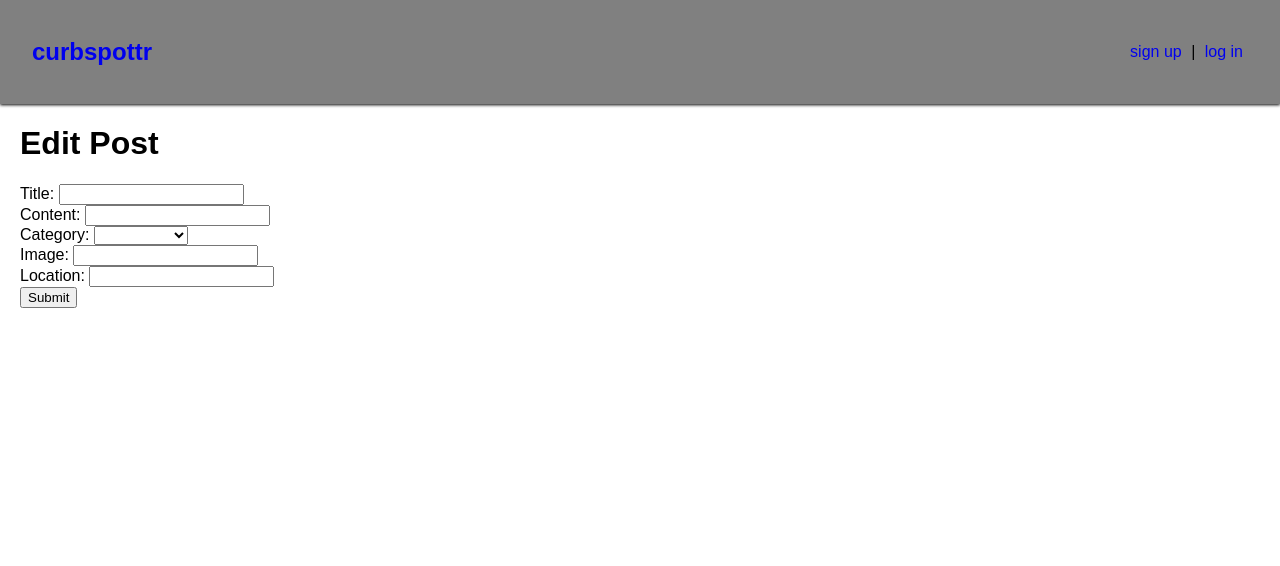
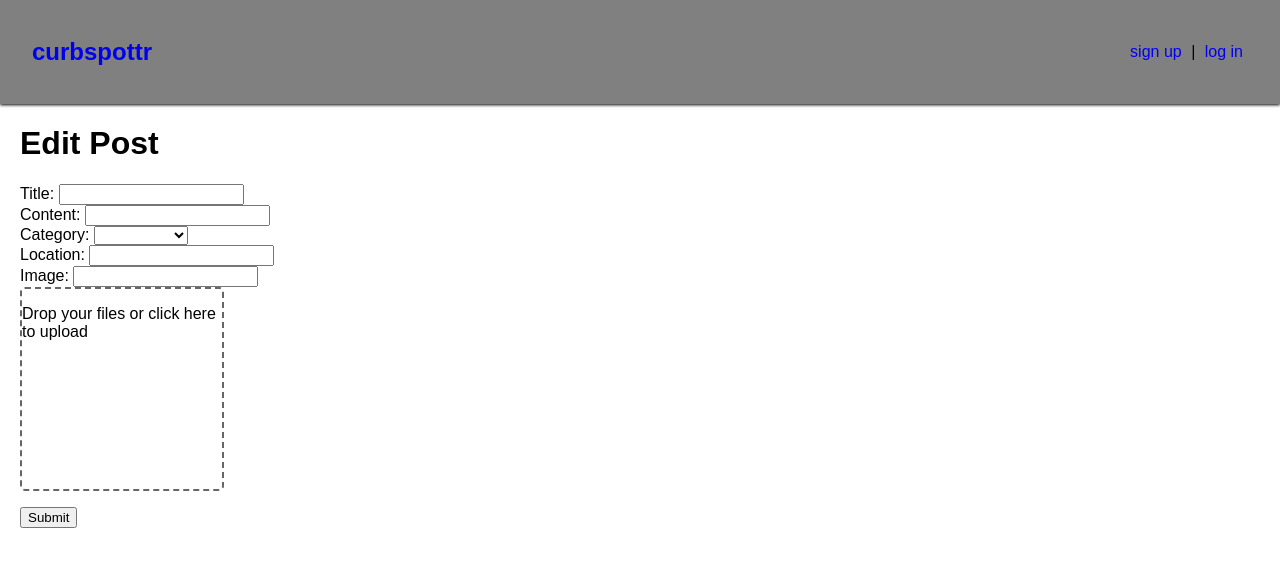
Before and after one commit to JessLGardner/curbspotter, a React (Create React App) app in the folder client/: page /neighborhoods/1/posts/1/edit in a window 1280 px wide. Shown: the top 566 px of the page. Built offline with nearby package versions, Linux system fonts and the light colour scheme; no server answers.

Commit message:
debugging

```diff
--- a/client/src/components/EditPost.jsx
+++ b/client/src/components/EditPost.jsx
@@ -1,5 +1,6 @@
 import React, { Component } from 'react';
 import { Redirect } from 'react-router-dom';
+import Dropzone from 'react-dropzone'
 import axios from 'axios';
 import styled from 'styled-components';
 
@@ -19,7 +20,8 @@ class EditPost extends Component {
         image_url: '',
         category: '',
         location: ''
-      }
+      },
+      uploadStatus: ''
     }
   }
 
@@ -35,7 +37,7 @@ class EditPost extends Component {
   this.setState({
     post: res.data.post
   })
-  console.log(res.data)
+  // console.log(res.data)
   }
 
   _editPost = async (e) => {
@@ -45,7 +47,7 @@ class EditPost extends Component {
     const id = this.props.match.params.id;
     const res = await axios.put(`/api/neighborhoods/${neighborhoodId}/posts/${id}`, post)
 
-    const redirect = !this.state.redirect
+    // const redirect = !this.state.redirect
     this.setState({redirect: true})
     }
 
@@ -56,6 +58,50 @@ class EditPost extends Component {
     this.setState({
       post: newState
     })
+  }
+
+  _handleDrop = files => {
+    // Push all the axios request promise into a single array
+    const apiKey = process.env.REACT_APP_UPLOAD_API_KEY
+    const uploadPreset = process.env.REACT_APP_UPLOAD_PRESET
+    const uploaders = files.map(file => {
+      // Initial FormData
+      const formData = new FormData();
+      formData.append("file", file);
+      formData.append("tags", `codeinfuse, medium, gist`);
+      formData.append("upload_preset", uploadPreset); // Replace the preset name with your own
+      formData.append("api_key", apiKey); // Replace API key with your own Cloudinary key
+      formData.append("timestamp", (Date.now() / 1000) | 0);
+
+      // Make an AJAX upload request using Axios (replace Cloudinary URL below with your own)
+      return axios.post("https://api.cloudinary.com/v1_1/dwtcophv6/image/upload", formData, {
+        transformRequest: [function (data, headers) {
+          // Do whatever you want to transform the data
+          // console.log(headers)
+          delete headers['access-token']
+          delete headers['uid']
+          delete headers['client']
+          delete headers['expiry']
+          delete headers['token-type']
+          delete headers.common
+          return data;
+        }],
+        headers: { "X-Requested-With": "XMLHttpRequest" },
+      }).then(response => {
+        this.setState({uploadStatus: "picture upload successful!"})
+        const data = response.data;
+        const fileURL = data.secure_url // You should store this URL for future references in your app
+        console.log(data);
+        let post = {...this.state.post}
+        post.image_url = fileURL
+        this.setState({ post })
+      })
+    });
+
+    // Once all the files are uploaded
+    axios.all(uploaders).then(() => {
+      // ... perform after upload is successful operation
+    });
   }
 
   render() {
@@ -87,13 +133,23 @@ class EditPost extends Component {
             </select>
           </div>
           <div>
+            <label htmlFor="content">Location: </label>
+            <input onChange={this._handleChange} type="text" name="location" value={this.state.post.location} />
+          </div>
+          <div>
             <label htmlFor="content">Image: </label>
             <input onChange={this._handleChange} type="text" name="image_url" value={this.state.post.image_url} />
           </div>
-          <div>
-            <label htmlFor="content">Location: </label>
-            <input onChange={this._handleChange} type="text" name="location" value={this.state.post.location} />
-          </div>
+
+          <Dropzone
+              onDrop={this._handleDrop}
+              multiple
+              accept="image/*">
+            <p>Drop your files or click here to upload</p>
+          </Dropzone>
+
+          <p>{this.state.uploadStatus}</p>
+
           <button>Submit</button>
         </form>
         {this.state.redirect && (<Redirect to={`/neighborhoods/${neighborhoodId}/posts/${id}`}/>)}
--- a/client/src/components/NewPost.jsx
+++ b/client/src/components/NewPost.jsx
@@ -19,7 +19,8 @@ class NewPost extends Component {
         image_url: '',
         category: '',
         location: ''
-      }
+      },
+      uploadStatus: ''
     }
   }
 
@@ -46,7 +47,7 @@ class NewPost extends Component {
     })
   }
 
-  handleDrop = files => {
+  _handleDrop = files => {
     // Push all the axios request promise into a single array
     const apiKey = process.env.REACT_APP_UPLOAD_API_KEY
     const uploadPreset = process.env.REACT_APP_UPLOAD_PRESET
@@ -74,6 +75,7 @@ class NewPost extends Component {
         }],
         headers: { "X-Requested-With": "XMLHttpRequest" },
       }).then(response => {
+        this.setState({uploadStatus: "picture upload successful!"})
         const data = response.data;
         const fileURL = data.secure_url // You should store this URL for future references in your app
         console.log(data);
@@ -118,21 +120,23 @@ class NewPost extends Component {
             </select>
           </div>
           <div>
+            <label htmlFor="content">Location: </label>
+            <input onChange={this._handleChange} type="text" name="location" value={this.state.post.location} />
+          </div>
+          <div>
             <label htmlFor="content">Image: </label>
             <input onChange={this._handleChange} type="text" name="image_url" value={this.state.post.image_url} />
           </div>
 
           <Dropzone
-            onDrop={this.handleDrop}
-            multiple
-            accept="image/*"
-          >
+              onDrop={this._handleDrop}
+              multiple
+              accept="image/*">
             <p>Drop your files or click here to upload</p>
           </Dropzone>
-          <div>
-            <label htmlFor="content">Location: </label>
-            <input onChange={this._handleChange} type="text" name="location" value={this.state.post.location} />
-          </div>
+
+          <p>{this.state.uploadStatus}</p>
+
           <button>Submit</button>
         </form>
         {this.state.redirect && (<Redirect to={`/neighborhoods/${neighborhoodId}/posts`}/>)}
```
